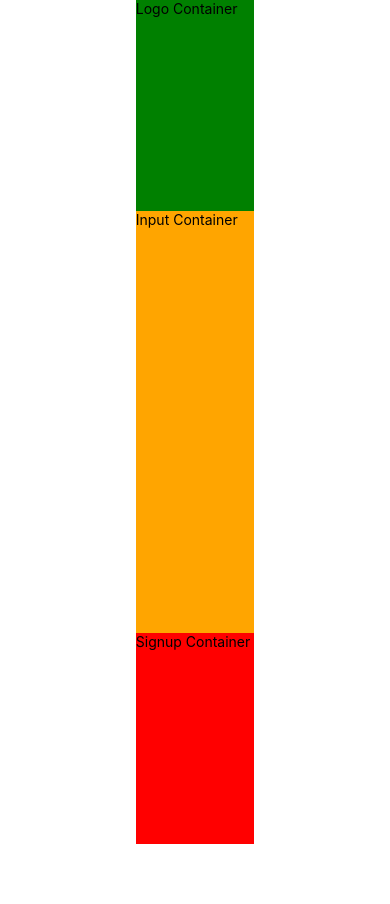
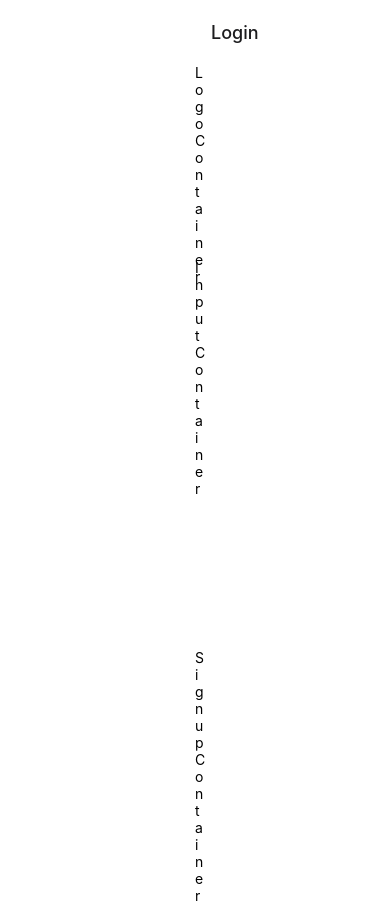
Before and after one commit to maurojuniorr/app3ano, a React Native app: screen / in a window 390 px wide. Before the commit the page ends 844 px from the top, so only its background shows below. Built offline with nearby package versions, Linux system fonts and the light colour scheme.

Commit message:
Aula 03/04

```diff
--- a/src/index.js
+++ b/src/index.js
@@ -1,25 +1,38 @@
-import { StyleSheet, View } from 'react-native';
-//importe o modulo {Stylesheet} da biblioteca 'react-native'
-import Login from './login';
-//importe o componente Login da pasta './login'
-import Signup from './signup';
-//Aqui embaixo é a função padrão do componente
-//export deixa a função MeuApp() pública
-//default faz com que a função se torne a principal
-//essa função sempre precisa retornar algo
-//nesse caso está retornando a View container
-//dentro da View container existe o componente Login
+import { NavigationContainer } from '@react-navigation/native';
+import { createNativeStackNavigator } from '@react-navigation/native-stack';
+import { createBottomTabNavigator } from '@react-navigation/bottom-tabs';
+
+import LoginScreen from './login';
+import SignupScreen from './signup';
+import FeedScreen from './feed';
+import CadastroScreen from './cadastro';
+import DetalhesScreen from './detalhes';
+import SearchScreen from './procurar';
+
+const Stack = createNativeStackNavigator();
+const Tab = createBottomTabNavigator();
+
+function Tabs({ navigation }) {
+	return (
+		<Tab.Navigator initialRouteName='Feed'>
+			<Tab.Screen name='Procurar' component={SearchScreen} />
+			<Tab.Screen name='Feed' component={FeedScreen} />
+			<Tab.Screen name='Cadastro' component={RegisterScreen} />
+		</Tab.Navigator>
+	);
+}
+
 export default function MeuApp() {
 	return (
-		<View style={styles.container}>
-			<Login />
-		</View>
+		<NavigationContainer>
+			<Stack.Navigator initialRouteName='Login'>
+				<Stack.Screen name='Login' component={LoginScreen} />
+				<Stack.Screen name='Signup' component={SignupScreen} />
+				<Stack.Screen name='Home' component={Tabs} />
+				<Stack.Screen name='Detalhes' component={DetalhesScreen} />
+				<Stack.Screen name='Procurar' component={SearchScreen} />
+				<Stack.Screen name='Cadastro' component={CadastroScreen} />
+			</Stack.Navigator>
+		</NavigationContainer>
 	);
 }
-//Temos o conjunto de estilos
-//ele retorna um objeto JSON
-const styles = StyleSheet.create({
-	container: {
-		flex: 1, //<<<<< FlexBox
-	},
-});
```
